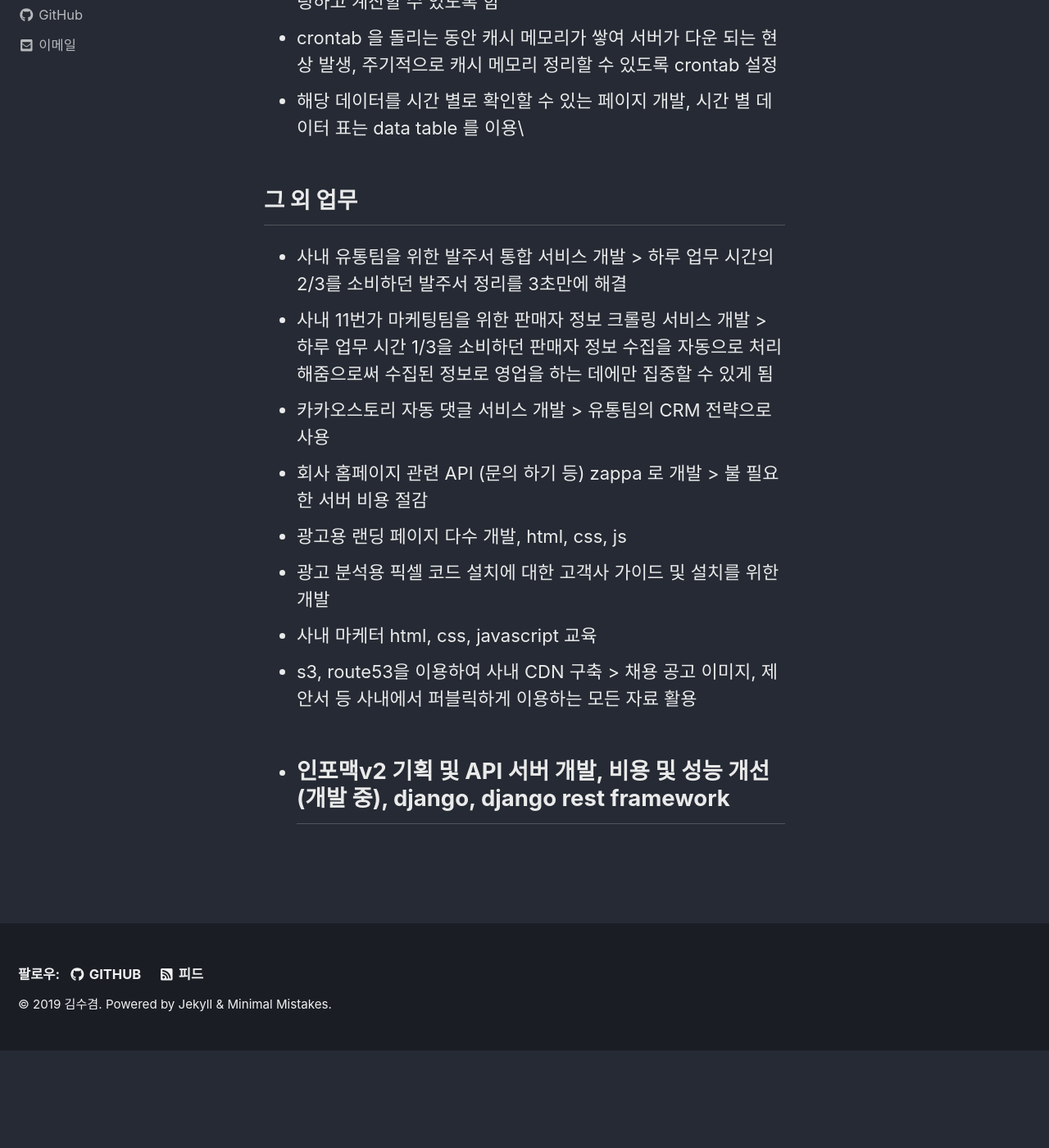
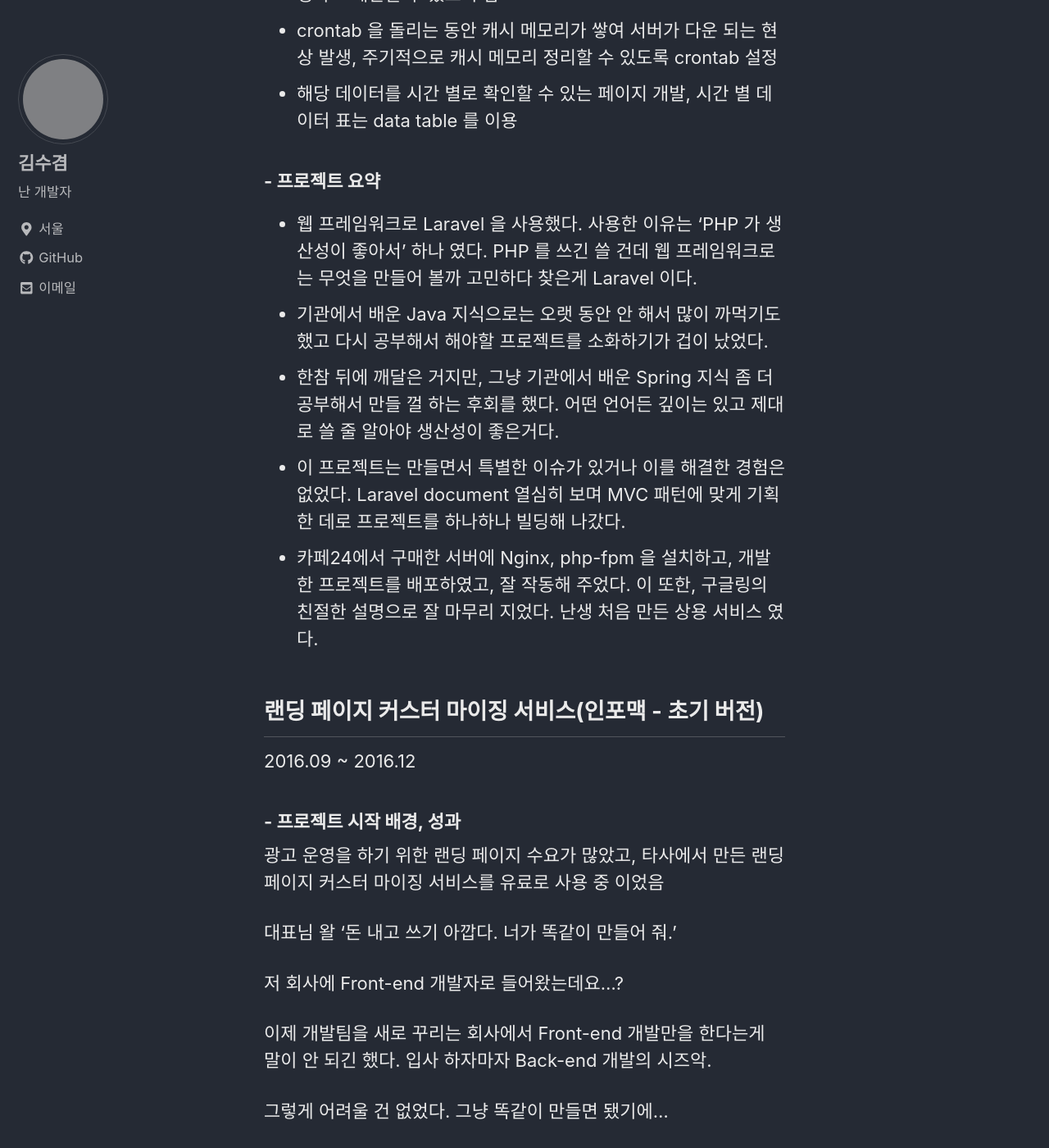
Before and after one commit to sookyeomKim/sookyeomKim.github.io, a Jekyll site: the page built from _pages/career.md, in a window 1280 px wide and 1400 px high, scrolled down 6749 px. Shown: the whole window at 82% size. Built offline with Jekyll 4.4.1, drawn with Linux system fonts in a browser that asks for light colours; cached includes are drawn as plain includes; nearby versions of some CDN libraries; before the commit the page ends 8030 px from its top, so only the background shows below that; some of the changed text lies outside the part shown; grey boxes are pictures that could not be loaded.

Commit message:
[add] Add career's page

```diff
--- a/_pages/career.md
+++ b/_pages/career.md
@@ -6,11 +6,11 @@ toc: true
 ---
 # Lcventures 2016.09 ~ 2019.09
 
-## 사내 카카오 마케팅팀 광고 단가 모니터링 서비스 개발(2차 리마스터)
+## 사내 카카오 마케팅팀 광고 단가 모니터링 서비스 개발(리메이크)
 
-2018.11 ~ 2019.14
+2018.11 ~ 2019.04
 
-### - 개요
+### - 프로젝트 시작 배경, 성과
 카카오 모먼트의 데이터를 가져올 수 있는 API 제공하게 됨
 
 크롤링으로 데이터를 가져왔던 기존 방식을 모두 버려야 함. 카카오 스토리&플러스 친구 크롤링은 제외
@@ -35,7 +35,7 @@ crawling server 에서 crontab 을 사용하여 크롤링하던 솔루션은 문
  - 현재는 위와 같이 나뉘어져 있지 않다. API 로 데이터를 가져오고, 계산하고, DB에 저장하는 기능이 합쳐져 있다. 덕분에 Lambda 답지 않게 소스코드가 길어 가독성이 안 좋고 clod start 이슈가 있다. 물론 리팩토링 해야할 부분이다.
  - 각 기능별로 Lambda 를 만들고 boto3 를 이용하여 Lambda 와 Lambda 를 연결
  - SNS 에 G-Mail 을 Sub 하여 재빠르게 장애 대응. X-ray 는 아직 Lambda 의 갯수가 적어서 필요성을 못 느껴 사용하진 않았지만, 후에 Lambda 가 많아지면 기가 막힌 디버깅 서비스로 사용할 수 있을 듯.
- - 여기까지만 해도 전의 EC2 를 Crawling Server 로 만들어서 사용하던 시절이 구석기 시대에 살았었구나를 느끼게 함.
+ - 여기부터 슬슬 전의 EC2 를 Crawling Server 로 만들어서 사용하던 시절이 구석기 시대에 살았었구나를 느끼게 함.
  - asyncio, aiohttp 를 이용하여 concurrency 를 구현, concurrency.futures 의 ThreadPoolExecutor 보다 편했음. async/await 넘 좋다.
  - 카카오 API 를 0.1ms 미만의 속도로 여러번 요청하면 쓰로틀링에 걸린다. 어떤 광고는 잘 측정되고 어떤건 안 되는 난감한 상황 발생
  - 세마포어와 async.wait 를 적절히 사용하여 쓰로틀링이 걸리지 않은 선에서 최대한 동시에 요청할 수 있도록 구성. 어려운건 아니었지만 노가다하느라 많이 애먹음...
@@ -53,11 +53,11 @@ crawling server 에서 crontab 을 사용하여 크롤링하던 솔루션은 문
  - 이후, Django 서버도 CloudFormation 스택으로 관리 시작. 더불어 Docker 세계에 진입. 이제 모든 시작은 Docker 로부터...
 
 
-## 사내 카카오 마케팅팀 광고 단가 모니터링 서비스 개발(1차 리마스터)
+## 사내 카카오 마케팅팀 광고 단가 모니터링 서비스 개발(리마스터)
 
 2018.01 ~ 2018.03
 
-### - 개요
+### - 프로젝트 시작 배경, 성과
 클릭스의 서비스 종료, 카카오의 모든 광고는 카카오 모먼트로 이관
 
 광고 플랫폼이 바뀜에 따라 해당 플랫폼에 맞는 서비스 재구성 필요
@@ -81,9 +81,9 @@ crawling server 에서 crontab 을 사용하여 크롤링하던 솔루션은 문
 
 ## 사내 카카오 마케팅팀 광고 단가 모니터링 서비스 개발(초기 버전)
 
-2017. 01 ~ 2017.04
+2017.01 ~ 2017.04
 
-### - 개요
+### - 프로젝트 시작 배경, 성과
 회사의 중요한 캐시카우 였던 카카오 마케팅팀을 위한 서비스
 
 많은 수익을 올리는 팀 이었지만 거의 한 달 내내 야근을 함
@@ -105,8 +105,44 @@ crawling server 에서 crontab 을 사용하여 크롤링하던 솔루션은 문
   - DB 는 MySQL! 광고 단가를 확인하는 페이지는 Django 로! 단가 계산 및 수집은 crontab 을 이용해 보자!
   - 카카오 스토리 소싣 받기 수, 클릭스(과거 다음 광고 플랫폼)의 데이터를 크롤링하여 단가 계산 후 DB에 저장, ThreadPoolExecutor 사용하여 여러 광고 데이터를 통시에 크롤링하고 계산할 수 있도록 함
   - crontab 을 돌리는 동안 캐시 메모리가 쌓여 서버가 다운 되는 현상 발생, 주기적으로 캐시 메모리 정리할 수 있도록 crontab 설정
-  - 해당 데이터를 시간 별로 확인할 수 있는 페이지 개발, 시간 별 데이터 표는 data table 를 이용\
+  - 해당 데이터를 시간 별로 확인할 수 있는 페이지 개발, 시간 별 데이터 표는 data table 를 이용
 
+### - 프로젝트 요약
+  - 웹 프레임워크로 Laravel 을 사용했다. 사용한 이유는 'PHP 가 생산성이 좋아서' 하나 였다. PHP 를 쓰긴 쓸 건데 웹 프레임워크로는 무엇을 만들어 볼까 고민하다 찾은게 Laravel 이다.
+  - 기관에서 배운 Java 지식으로는 오랫 동안 안 해서 많이 까먹기도 했고 다시 공부해서 해야할 프로젝트를 소화하기가 겁이 났었다.
+  - 한참 뒤에 깨달은 거지만, 그냥 기관에서 배운 Spring 지식 좀 더 공부해서 만들 껄 하는 후회를 했다. 어떤 언어든 깊이는 있고 제대로 쓸 줄 알아야 생산성이 좋은거다.
+  - 이 프로젝트는 만들면서 특별한 이슈가 있거나 이를 해결한 경험은 없었다. Laravel document 열심히 보며 MVC 패턴에 맞게 기획한 데로 프로젝트를 하나하나 빌딩해 나갔다.
+  - 카페24에서 구매한 서버에 Nginx, php-fpm 을 설치하고, 개발한 프로젝트를 배포하였고, 잘 작동해 주었다. 이 또한, 구글링의 친절한 설명으로 잘 마무리 지었다. 난생 처음 만든 상용 서비스 였다.
+
+## 랜딩 페이지 커스터 마이징 서비스(인포맥 - 초기 버전)
+
+2016.09 ~ 2016.12
+
+### - 프로젝트 시작 배경, 성과
+광고 운영을 하기 위한 랜딩 페이지 수요가 많았고, 타사에서 만든 랜딩 페이지 커스터 마이징 서비스를 유료로 사용 중 이었음
+
+대표님 왈 '돈 내고 쓰기 아깝다. 너가 똑같이 만들어 줘.'
+
+저 회사에 Front-end 개발자로 들어왔는데요...?
+
+이제 개발팀을 새로 꾸리는 회사에서 Front-end 개발만을 한다는게 말이 안 되긴 했다. 입사 하자마자 Back-end 개발의 시즈악.
+
+그렇게 어려울 건 없었다. 그냥 똑같이 만들면 됐기에...
+
+완성은 했지만 반쪽짜리 완성이었다.
+
+유료로 사용하던 비용을 절감하는 성과는 거뒀다. 그러나 너무 똑같이 만들었다.
+
+벤치마킹한 프로젝트가 앞으로의 비즈니스 요구사항을 소화할 수 없는 미완성이었다.
+
+랜딩 페이지의 다양한 폼을 수용할 수 없었다.
+
+### - 프로젝트 요약
+  - 웹 프레임워크로 Laravel 을 사용했다. 사용한 이유는 'PHP 가 생산성이 좋아서' 하나 였다. PHP 를 쓰긴 쓸 건데 웹 프레임워크로는 무엇을 만들어 볼까 고민하다 찾은게 Laravel 이다.
+  - 기관에서 배운 Java 지식으로는 오랫 동안 안 해서 많이 까먹기도 했고 다시 공부해서 해야할 프로젝트를 소화하기가 겁이 났었다.
+  - 한참 뒤에 깨달은 거지만, 그냥 기관에서 배운 Spring 지식 좀 더 공부해서 만들 껄 하는 후회를 했다. 어떤 언어든 깊이는 있고 제대로 쓸 줄 알아야 생산성이 좋은거다.
+  - 이 프로젝트는 만들면서 특별한 이슈가 있거나 이를 해결한 경험은 없었다. Laravel document 열심히 보며 MVC 패턴에 맞게 기획한 데로 프로젝트를 하나하나 빌딩해 나갔다.
+  - 카페24에서 구매한 서버에 Nginx, php-fpm 을 설치하고, 개발한 프로젝트를 배포하였고, 잘 작동해 주었다. 이 또한, 구글링의 친절한 설명으로 잘 마무리 지었다. 난생 처음 만든 상용 서비스 였다.
 
 ## 그 외 업무
 - 사내 유통팀을 위한 발주서 통합 서비스 개발 > 하루 업무 시간의 2/3를 소비하던 발주서 정리를 3초만에 해결
@@ -117,6 +153,5 @@ crawling server 에서 crontab 을 사용하여 크롤링하던 솔루션은 문
 - 광고 분석용 픽셀 코드 설치에 대한 고객사 가이드 및 설치를 위한 개발
 - 사내 마케터 html, css, javascript 교육
 - s3, route53을 이용하여 사내 CDN 구축 > 채용 공고 이미지, 제안서 등 사내에서 퍼블릭하게 이용하는 모든 자료 활용
-
-- 인포맥v2 기획 및 API 서버 개발, 비용 및 성능 개선(개발 중), django, django rest framework
+- 인포맥 리메이크 기획 및 API 서버 개발, 비용 및 성능 개선
 ---
```
